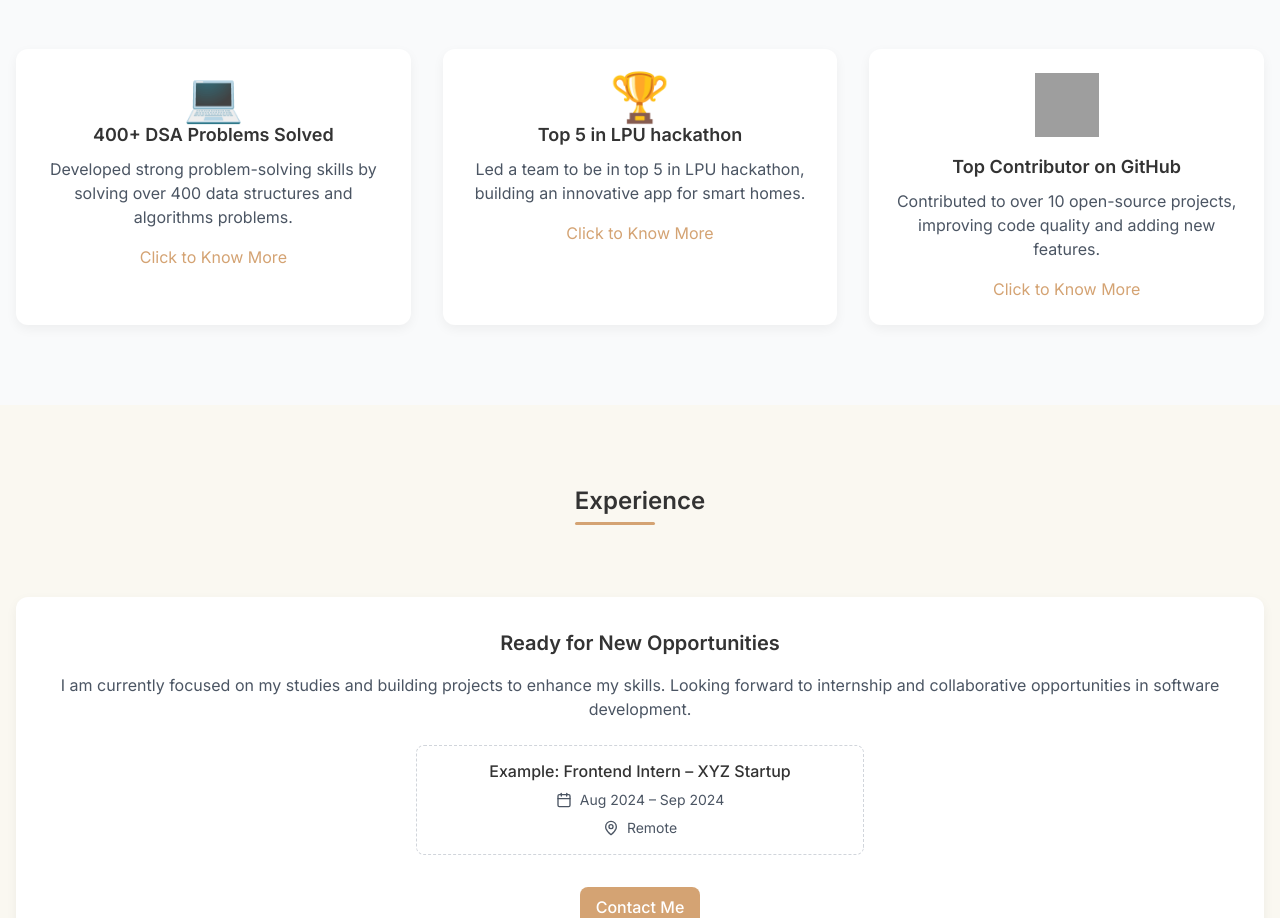
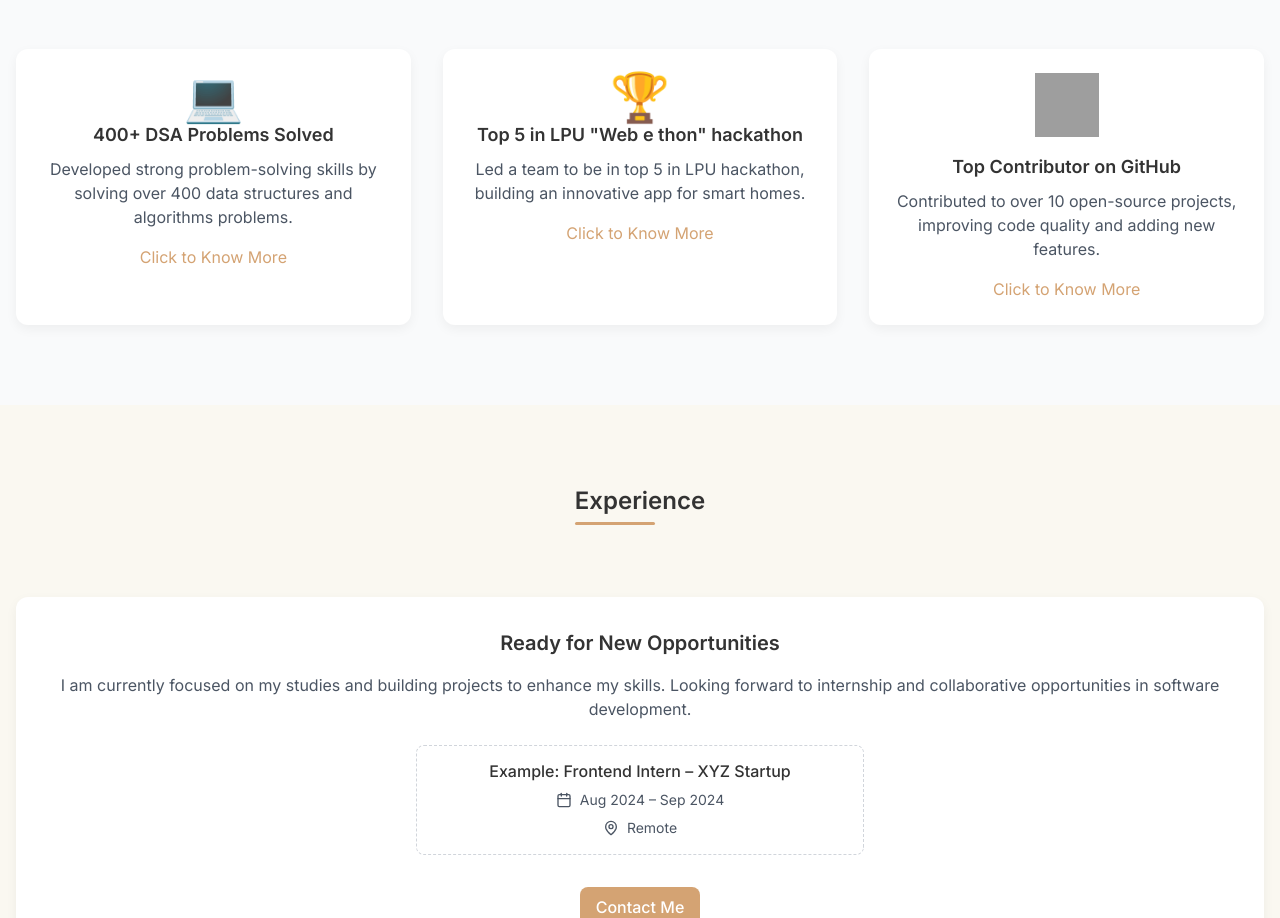
Before and after one commit to Shaktiprasadram22/Pawanportfolio, a React (Vite) app: page / in a window 1280 px wide. Shown: the part 4760-5678 px from the top of the page. Built offline with nearby package versions, Linux system fonts and the light colour scheme; grey boxes are pictures that could not be loaded.

Commit message:
Your commit messss e

```diff
--- a/src/components/Experience.tsx
+++ b/src/components/Experience.tsx
@@ -48,7 +48,7 @@ const Experience: React.FC = () => {
               {/* HackerRank Emoji or Image */}
               <span className="text-5xl mb-4">🏆</span>
               <h4 className="font-semibold text-lg mb-2">
-                Top 5 in LPU hackathon
+                Top 5 in LPU "Web e thon" hackathon
               </h4>
               <p className="text-gray-600 dark:text-gray-300 mb-4">
                 Led a team to be in top 5 in LPU hackathon, building an
```
